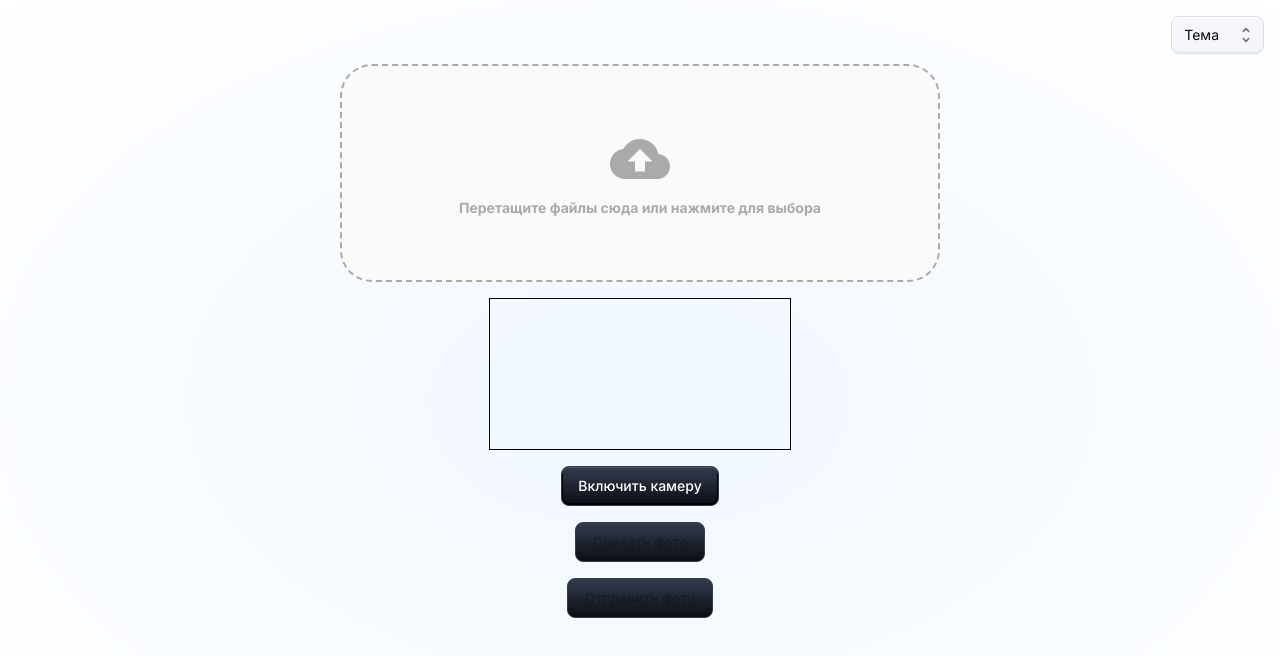
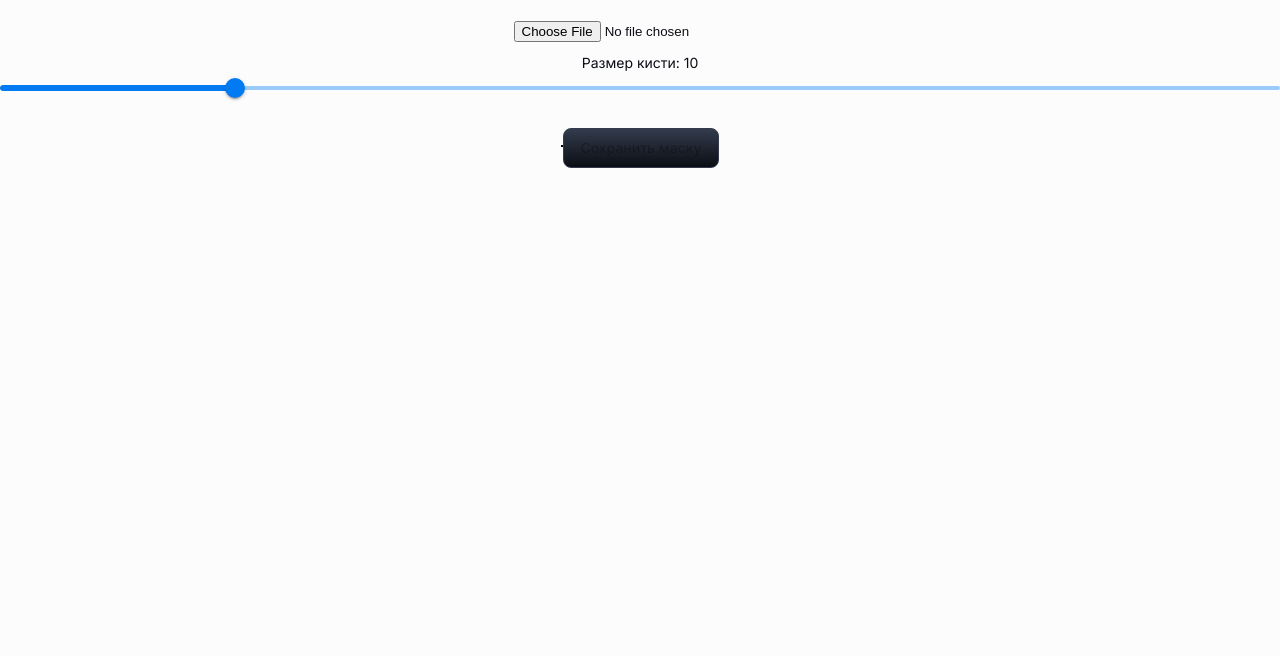
Before and after one commit to Daniil-Ka/liver-front, a React (Create React App) app in the folder src/: page / in a window 1280 px wide. Shown: the top 656 px of the page. Built offline with nearby package versions, Linux system fonts and the light colour scheme; no server answers.

Commit message:
выделение печени

```diff
--- a/src/pages/MainPage.tsx
+++ b/src/pages/MainPage.tsx
@@ -1,187 +1,299 @@
-import React, { useRef, useState } from "react";
-import { Button, Box, Alert } from "@mui/material";
-import axios from "../api";
-import DragAndDropFileUpload from "../components/DragAndDropFileUpload";
-import {styled} from "@mui/material/styles";
-import Stack from "@mui/material/Stack";
-import ColorModeSelect from '../theme/ColorModeSelect';
+import React, { useRef, useState, useEffect } from "react";
+import { Button, Box, Typography, Slider } from "@mui/material";
 
-const Container = styled(Stack)(({ theme }) => ({
-  minHeight: '100vh',
-  padding: theme.spacing(2),
-  [theme.breakpoints.up('sm')]: {
-    padding: theme.spacing(4),
-  },
-  '&::before': {
-    content: '""',
-    display: 'block',
-    position: 'absolute',
-    zIndex: -1,
-    inset: 0,
-    backgroundImage:
-      'radial-gradient(ellipse at 50% 50%, hsl(210, 100%, 97%), hsl(0, 0%, 100%))',
-    backgroundRepeat: 'no-repeat',
-    ...theme.applyStyles('dark', {
-      backgroundImage:
-        'radial-gradient(at 50% 50%, hsla(210, 100%, 16%, 0.5), hsl(220, 30%, 5%))',
-    }),
-  },
-}));
+export default function MaskSelectionCanvas() {
+  const canvasRef = useRef<HTMLCanvasElement | null>(null);
+  const maskCanvasRef = useRef<HTMLCanvasElement | null>(null);
+  const [image, setImage] = useState<HTMLImageElement | null>(null);
+  const [isDrawing, setIsDrawing] = useState(false);
+  const [brushSize, setBrushSize] = useState(10);
+  const [mask, setMask] = useState<number[][]>([]);
+  const lastPosition = useRef<{ x: number; y: number } | null>(null);
+  const [allowDrawing, setAllowDrawing] = useState(true);
 
-export default function CameraCapture() {
-  const videoRef = useRef<HTMLVideoElement | null>(null);
-  const canvasRef = useRef<HTMLCanvasElement | null>(null);
-  const [errorMessage, setErrorMessage] = useState<string | null>(null);
-  const [capturedImageUrl, setCapturedImageUrl] = useState<string | null>(null);
-  const [isCameraActive, setIsCameraActive] = useState(false);
-  const [serverImageUrl, setServerImageUrl] = useState<string | null>(null);
+  const initializeMask = (width: number, height: number) => {
+    return Array.from({ length: height }, () => Array(width).fill(0));
+  };
 
-  // Запуск камеры
-  const startCamera = async () => {
-    setErrorMessage(null);
-    try {
-      const stream = await navigator.mediaDevices.getUserMedia({ video: true });
-      if (videoRef.current) {
-        videoRef.current.srcObject = stream;
-        videoRef.current.play();
-        setIsCameraActive(true);
-      }
-    } catch (error) {
-      console.error("Ошибка при доступе к камере:", error);
-      setErrorMessage("Не удалось получить доступ к камере.");
-      setIsCameraActive(false);
+  const handleImageUpload = (e: React.ChangeEvent<HTMLInputElement>) => {
+    const file = e.target.files?.[0];
+    if (file) {
+      const img = new Image();
+      img.src = URL.createObjectURL(file);
+      img.onload = () => {
+        setImage(img);
+        setMask(initializeMask(img.width, img.height));
+      };
     }
   };
 
-  // Сделать фото
-  const capturePhoto = () => {
-    if (canvasRef.current && videoRef.current) {
+  useEffect(() => {
+    if (canvasRef.current && image) {
       const canvas = canvasRef.current;
-      const video = videoRef.current;
+      const ctx = canvas.getContext("2d", { willReadFrequently: true });
+      if (ctx) {
+        canvas.width = image.width;
+        canvas.height = image.height;
+        ctx.clearRect(0, 0, canvas.width, canvas.height);
+        ctx.drawImage(image, 0, 0);
+      }
+    }
+  }, [image]);
 
-      canvas.width = video.videoWidth;
-      canvas.height = video.videoHeight;
+  useEffect(() => {
+    if (maskCanvasRef.current && image) {
+      const canvas = maskCanvasRef.current;
+      const ctx = canvas.getContext("2d", { willReadFrequently: true });
+      if (ctx) {
+        canvas.width = image.width;
+        canvas.height = image.height;
+        ctx.clearRect(0, 0, canvas.width, canvas.height);
 
-      const ctx = canvas.getContext("2d");
-      if (ctx) {
-        ctx.drawImage(video, 0, 0, canvas.width, canvas.height);
-        const imageUrl = canvas.toDataURL("image/png");
-        setCapturedImageUrl(imageUrl);
+        const imageData = ctx.getImageData(0, 0, canvas.width, canvas.height);
+        for (let y = 0; y < mask.length; y++) {
+          for (let x = 0; x < mask[0].length; x++) {
+            if (mask[y][x] === 1) {
+              const index = (y * canvas.width + x) * 4;
+              imageData.data[index] = 255;
+              imageData.data[index + 1] = 0;
+              imageData.data[index + 2] = 0;
+              imageData.data[index + 3] = 100;
+            }
+          }
+        }
+        ctx.putImageData(imageData, 0, 0);
       }
+    }
+  }, [mask, image]);
+
+const drawOnMask = (x: number, y: number) => {
+  const updatedMask = [...mask];
+  for (let dy = -brushSize; dy <= brushSize; dy++) {
+    for (let dx = -brushSize; dx <= brushSize; dx++) {
+      const nx = x + dx;
+      const ny = y + dy;
+
+      // Проверка на выход за пределы изображения
+      if (
+        nx >= 0 && nx < mask[0].length &&
+        ny >= 0 && ny < mask.length &&
+        Math.sqrt(dx * dx + dy * dy) <= brushSize
+      ) {
+        updatedMask[ny][nx] = 1;
+      }
+    }
+  }
+  setMask(updatedMask);
+};
+
+const handleMouseMove = (e: React.MouseEvent<HTMLCanvasElement>) => {
+  if (!isDrawing || !allowDrawing || !maskCanvasRef.current) return;
+
+  const rectBounds = maskCanvasRef.current.getBoundingClientRect();
+  const mouseX = Math.floor((e.clientX - rectBounds.left) * (image?.width ?? 1) / rectBounds.width);
+  const mouseY = Math.floor((e.clientY - rectBounds.top) * (image?.height ?? 1) / rectBounds.height);
+
+  if (lastPosition.current) {
+    const { x: lastX, y: lastY } = lastPosition.current;
+    interpolateLine(lastX, lastY, mouseX, mouseY);
+  }
+
+  lastPosition.current = { x: mouseX, y: mouseY };
+};
+
+  const interpolateLine = (x0: number, y0: number, x1: number, y1: number) => {
+    const dx = x1 - x0;
+    const dy = y1 - y0;
+    const steps = Math.max(Math.abs(dx), Math.abs(dy));
+    for (let i = 0; i <= steps; i++) {
+      const t = i / steps;
+      const x = Math.round(x0 + t * dx);
+      const y = Math.round(y0 + t * dy);
+      drawOnMask(x, y);
     }
   };
 
-  // Отправка файла на сервер
-  const uploadFile = async (file: File) => {
-    try {
-      const formData = new FormData();
-      formData.append("file", file);
+    // Проверка на касание кисточки с закрашенной областью
+  const checkBrushTouchesMask = (x: number, y: number): boolean => {
+    for (let dy = -brushSize; dy <= brushSize; dy++) {
+      for (let dx = -brushSize; dx <= brushSize; dx++) {
+        const nx = x + dx;
+        const ny = y + dy;
+        if (
+          nx >= 0 &&
+          ny >= 0 &&
+          ny < mask.length &&
+          nx < mask[0].length &&
+          Math.sqrt(dx * dx + dy * dy) <= brushSize &&
+          mask[ny][nx] === 1
+        ) {
+          return true;
+        }
+      }
+    }
+    return false;
+  };
 
-      const response = await axios.post("/api/upload/", formData, {
-        headers: {
-          "Content-Type": "multipart/form-data",
-        },
-        responseType: "blob", // Ждем бинарный ответ
-      });
+  const handleMouseDown = (e: React.MouseEvent<HTMLCanvasElement>) => {
+    if (!maskCanvasRef.current || !image) return;
 
-      console.log("Файл успешно отправлен");
+    const rectBounds = maskCanvasRef.current.getBoundingClientRect();
+    const mouseX = Math.floor(e.clientX - rectBounds.left);
+    const mouseY = Math.floor(e.clientY - rectBounds.top);
 
-      // Создаем URL для отображения изображения
-      const imageUrl = URL.createObjectURL(response.data);
-      setServerImageUrl(imageUrl); // Устанавливаем URL для отображения
-      setErrorMessage(null);
-    } catch (error) {
-      console.error("Ошибка при отправке файла:", error);
-      setErrorMessage("Не удалось отправить файл. Попробуйте снова.");
+    const canStartDrawing = mask.flat().every((val) => val === 0) || checkBrushTouchesMask(mouseX, mouseY);
+
+    if (canStartDrawing) {
+      setAllowDrawing(true);
+      setIsDrawing(true);
+      lastPosition.current = { x: mouseX, y: mouseY };
+      drawOnMask(mouseX, mouseY);
+    } else {
+      setAllowDrawing(false);
     }
   };
 
-  // Автоматическая отправка файла при его выборе
-  const handleFileUpload = (file: File) => {
-    const allowedExtensions = [".dcm", ".png", ".jpg", ".jpeg"];
-    const fileExtension = file.name.slice(file.name.lastIndexOf(".")).toLowerCase();
 
-    if (allowedExtensions.includes(fileExtension)) {
-      console.log("Файл загружен:", file.name);
-      uploadFile(file); // Автоматическая отправка
-    } else {
-      setErrorMessage("Пожалуйста, загрузите DICOM-файл или изображение (.png, .jpg, .jpeg).");
+  const handleMouseUp = () => {
+    setIsDrawing(false);
+    lastPosition.current = null;
+    fillEnclosedAreas();  // Проверка и закрашивание пустот
+  };
+
+  // Функция для заливки пустых областей
+const fillEnclosedAreas = () => {
+  const newMask = [...mask];
+  const visited = Array.from({ length: mask.length }, () => Array(mask[0].length).fill(false));
+
+  const stack: { x: number; y: number }[] = [];
+
+  // Начнем с проверки всех внешних клеток
+  const floodFillExternal = (startX: number, startY: number) => {
+    stack.push({ x: startX, y: startY });
+    while (stack.length > 0) {
+      const { x, y } = stack.pop()!;
+
+      if (
+        x < 0 ||
+        y < 0 ||
+        x >= mask[0].length ||
+        y >= mask.length ||
+        visited[y][x] ||
+        mask[y][x] === 1
+      ) {
+        continue;
+      }
+
+      visited[y][x] = true;
+
+      // Добавляем соседей в стек
+      if (x + 1 < mask[0].length) stack.push({ x: x + 1, y });
+      if (x - 1 >= 0) stack.push({ x: x - 1, y });
+      if (y + 1 < mask.length) stack.push({ x, y: y + 1 });
+      if (y - 1 >= 0) stack.push({ x, y: y - 1 });
     }
   };
 
-  // Отправка сделанного фото
-  const uploadCapturedPhoto = async () => {
-    if (!capturedImageUrl) {
-      setErrorMessage("Сначала сделайте фото.");
-      return;
-    }
+  // Начнем с внешней области и помечаем все "открытые" клетки
+  for (let x = 0; x < mask[0].length; x++) {
+    if (!visited[0][x]) floodFillExternal(x, 0); // Верхний край
+    if (!visited[mask.length - 1][x]) floodFillExternal(x, mask.length - 1); // Нижний край
+  }
 
-    try {
-      const blob = await (await fetch(capturedImageUrl)).blob();
-      const formData = new FormData();
-      formData.append("file", blob, "photo.png");
+  for (let y = 0; y < mask.length; y++) {
+    if (!visited[y][0]) floodFillExternal(0, y); // Левый край
+    if (!visited[y][mask[0].length - 1]) floodFillExternal(mask[0].length - 1, y); // Правый край
+  }
 
-      const response = await axios.post("/api/upload/", formData, {
-        headers: {
-          "Content-Type": "multipart/form-data",
-        },
-        responseType: "blob", // Ждем бинарный ответ
-      });
+  // Теперь залить все "внутренние" области
+  const floodFillInternal = (startX: number, startY: number) => {
+    stack.push({ x: startX, y: startY });
+    while (stack.length > 0) {
+      const { x, y } = stack.pop()!;
 
-      console.log("Фото успешно отправлено");
+      if (
+        x < 0 ||
+        y < 0 ||
+        x >= mask[0].length ||
+        y >= mask.length ||
+        visited[y][x] ||
+        mask[y][x] === 1
+      ) {
+        continue;
+      }
 
-      // Создаем URL для изображения
-      const imageUrl = URL.createObjectURL(response.data);
-      setServerImageUrl(imageUrl);
-      setErrorMessage(null);
-    } catch (error) {
-      console.error("Ошибка при отправке фото:", error);
-      setErrorMessage("Не удалось отправить фото. Попробуйте снова.");
+      visited[y][x] = true;
+      newMask[y][x] = 1; // Закрашиваем внутреннюю область
+
+      // Добавляем соседей в стек
+      if (x + 1 < mask[0].length) stack.push({ x: x + 1, y });
+      if (x - 1 >= 0) stack.push({ x: x - 1, y });
+      if (y + 1 < mask.length) stack.push({ x, y: y + 1 });
+      if (y - 1 >= 0) stack.push({ x, y: y - 1 });
     }
   };
 
+  // Запускаем floodFill для каждой незакрашенной внутренней клетки
+  for (let y = 0; y < mask.length; y++) {
+    for (let x = 0; x < mask[0].length; x++) {
+      if (mask[y][x] === 0 && !visited[y][x]) {
+        floodFillInternal(x, y); // Только для внутренних областей
+      }
+    }
+  }
+
+  setMask(newMask);
+};
+
+
+  const handleSave = () => {
+    console.log("Сохраненная маска:", mask);
+    alert("Маска сохранена. Проверьте консоль.");
+  };
+
   return (
-    <Container
-      sx={{
-        display: "flex",
-        flexDirection: "column",
-        alignItems: "center",
-        gap: 2,
-        mt: 4,
-      }}
-    >
-      <ColorModeSelect sx={{ position: 'fixed', top: '1rem', right: '1rem' }} />
-      <DragAndDropFileUpload onFileUpload={handleFileUpload} />
-      {errorMessage && (
-        <Alert severity="error" sx={{ mb: 2 }}>
-          {errorMessage}
-        </Alert>
-      )}
-      <video ref={videoRef} style={{ maxWidth: "100%", border: "1px solid black" }} />
-      <canvas ref={canvasRef} style={{ display: "none" }} />
-      {capturedImageUrl && (
-        <img
-          src={capturedImageUrl}
-          alt="Captured"
-          style={{ maxWidth: "100%", marginTop: "10px", border: "1px solid black" }}
+    <Box sx={{ textAlign: "center", marginTop: "20px" }}>
+      <input type="file" accept="image/*" onChange={handleImageUpload} />
+      <Box sx={{ margin: "10px 0" }}>
+        <Typography>Размер кисти: {brushSize}</Typography>
+        <Slider
+          value={brushSize}
+          min={1}
+          max={50}
+          step={1}
+          onChange={(e, value) => setBrushSize(value as number)}
         />
-      )}
-      {serverImageUrl && (
-        <img
-          src={serverImageUrl}
-          alt="Server Response"
-          style={{ maxWidth: "100%", marginTop: "10px", border: "1px solid green" }}
+      </Box>
+      <Box
+        sx={{
+          position: "relative",
+          display: "inline-block",
+          border: "1px solid black",
+        }}
+      >
+        <canvas ref={canvasRef} style={{ position: "absolute", top: 0, left: 0 }} />
+        <canvas
+          ref={maskCanvasRef}
+          style={{
+            position: "absolute",
+            top: 0,
+            left: 0,
+            cursor: "crosshair",
+          }}
+          onMouseDown={handleMouseDown}
+          onMouseMove={handleMouseMove}
+          onMouseUp={handleMouseUp}
+          onMouseLeave={handleMouseUp}
         />
-      )}
-      <Button variant="contained" onClick={startCamera}>
-        Включить камеру
+      </Box>
+      <Button
+        variant="contained"
+        onClick={handleSave}
+        disabled={!image}
+        sx={{ marginTop: "10px" }}
+      >
+        Сохранить маску
       </Button>
-      <Button variant="contained" onClick={capturePhoto} disabled={!isCameraActive}>
-        Сделать фото
-      </Button>
-      <Button variant="contained" onClick={uploadCapturedPhoto} disabled={!capturedImageUrl}>
-        Отправить фото
-      </Button>
-    </Container>
+    </Box>
   );
 }
```
